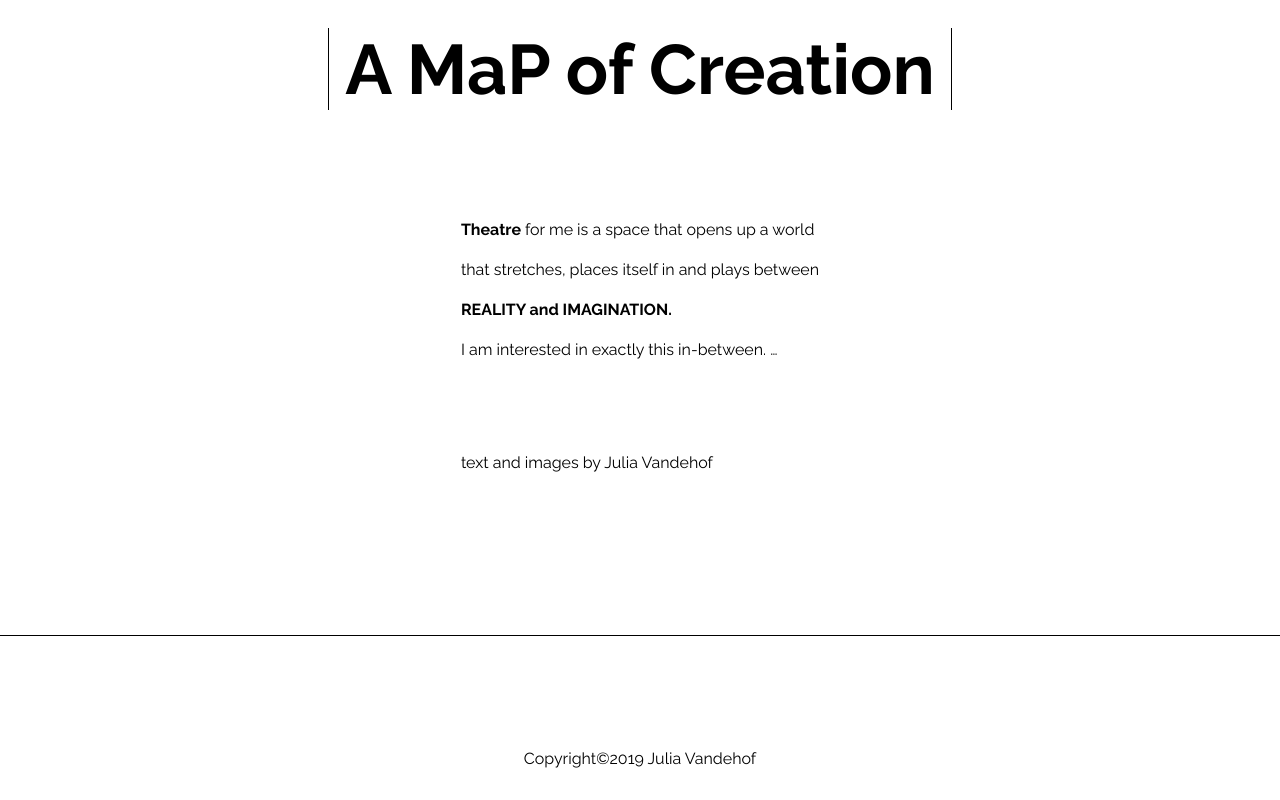
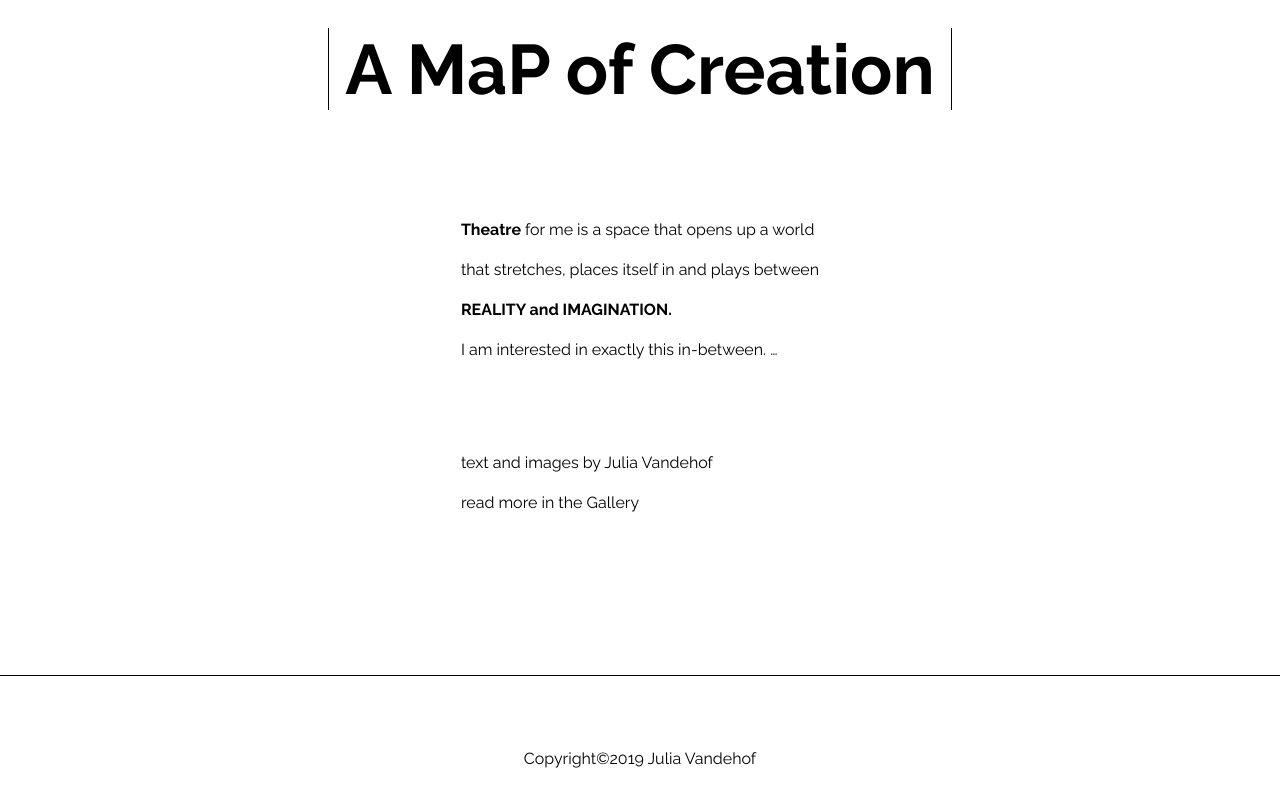
Before and after one commit to matteocarpi/julia, a Jekyll site: the page built from _posts/2019-04-22-the-map-of-my-creation.md, in a window 1280 px wide, cut to the strip 100-900 px from the top of the page. Built offline with Jekyll 4.4.1, drawn with Linux system fonts in a browser that asks for light colours.

Commit message:
Update from Forestry.io Julia Proeglhoef updated _posts/2019-04-22-the-map-of-my-creation.md

```diff
--- a/_posts/2019-04-22-the-map-of-my-creation.md
+++ b/_posts/2019-04-22-the-map-of-my-creation.md
@@ -5,14 +5,22 @@ categories: media
 date: 2019-04-22 22:00:00 +0000
 title: 'A MaP of Creation '
 sub_title: ''
-credits: text and images by Julia Vandehof
+credits: |-
+  text and images by Julia Vandehof
+
+  read more in the Gallery
 preview_picture: "/uploads/ink2.JPG"
 current: false
 only_current: false
 main_pictures: []
-description: "**Theatre** for me is a space that opens up a world\n\nthat stretches,
-  places itself in and plays between\n\n**REALITY and IMAGINATION.** \n\nI am interested
-  in exactly this in-between. ..."
+description: |-
+  **Theatre** for me is a space that opens up a world
+
+  that stretches, places itself in and plays between
+
+  **REALITY and IMAGINATION.**
+
+  I am interested in exactly this in-between. ...
 gallery:
 - "/uploads/TheMaPofmycreations.jpg"
 youtube_link: ''
```
